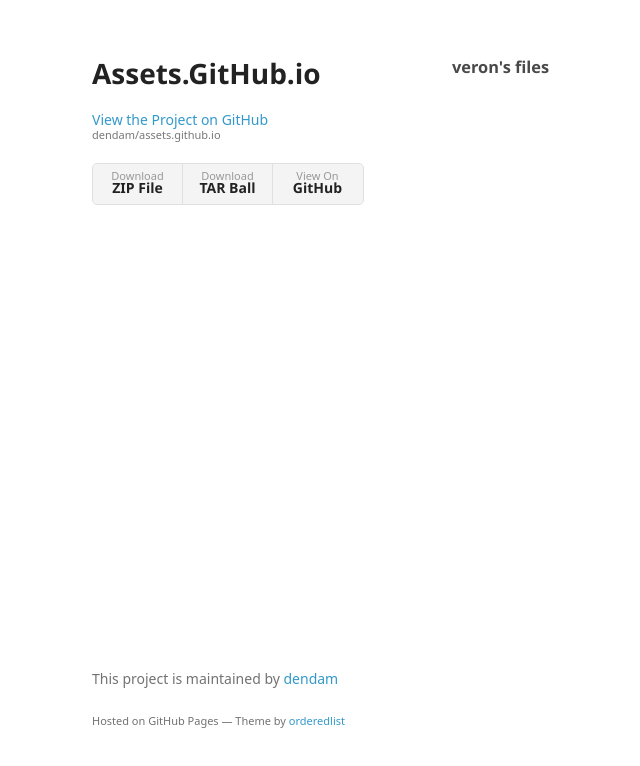
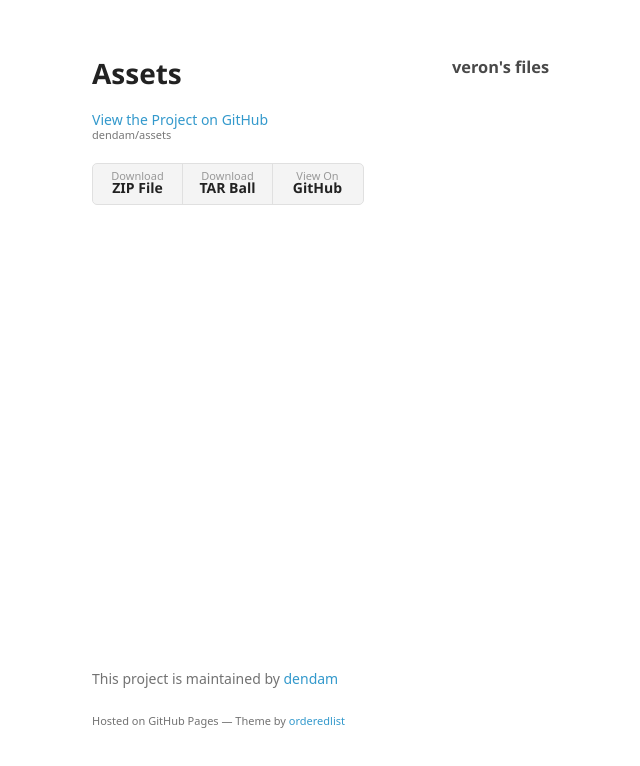
Before and after one commit to dendam/assets, a plain HTML site: page index.html in a window 1280 px wide. Shown: the whole page, without its empty margins (118-758 px from the left). Drawn offline with Linux system fonts and the light colour scheme; a web font is replaced by a local one.

```diff
--- a/index.html
+++ b/index.html
@@ -3,7 +3,7 @@
   <head>
     <meta charset="utf-8">
     <meta http-equiv="X-UA-Compatible" content="chrome=1">
-    <title>Assets.GitHub.io by dendam</title>
+    <title>Assets by dendam</title>
 
     <link rel="stylesheet" href="stylesheets/styles.css">
     <link rel="stylesheet" href="stylesheets/github-light.css">
@@ -15,16 +15,16 @@
   <body>
     <div class="wrapper">
       <header>
-        <h1>Assets.GitHub.io</h1>
+        <h1>Assets</h1>
         <p></p>
 
-        <p class="view"><a href="https://github.com/dendam/assets.github.io">View the Project on GitHub <small>dendam/assets.github.io</small></a></p>
+        <p class="view"><a href="https://github.com/dendam/assets">View the Project on GitHub <small>dendam/assets</small></a></p>
 
 
         <ul>
-          <li><a href="https://github.com/dendam/assets.github.io/zipball/master">Download <strong>ZIP File</strong></a></li>
-          <li><a href="https://github.com/dendam/assets.github.io/tarball/master">Download <strong>TAR Ball</strong></a></li>
-          <li><a href="https://github.com/dendam/assets.github.io">View On <strong>GitHub</strong></a></li>
+          <li><a href="https://github.com/dendam/assets/zipball/master">Download <strong>ZIP File</strong></a></li>
+          <li><a href="https://github.com/dendam/assets/tarball/master">Download <strong>TAR Ball</strong></a></li>
+          <li><a href="https://github.com/dendam/assets">View On <strong>GitHub</strong></a></li>
         </ul>
       </header>
       <section>
--- a/params.json
+++ b/params.json
@@ -1,5 +1,5 @@
 {
-  "name": "Assets.GitHub.io",
+  "name": "Assets",
   "tagline": "",
   "body": "### veron's files\r\n\r\n",
   "note": "Don't delete this file! It's used internally to help with page regeneration."
```
